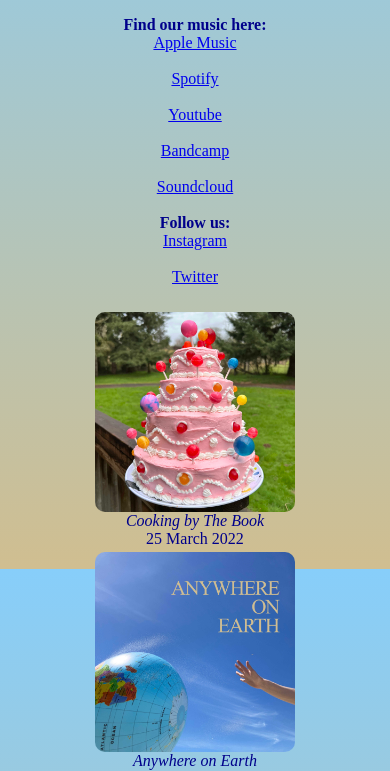
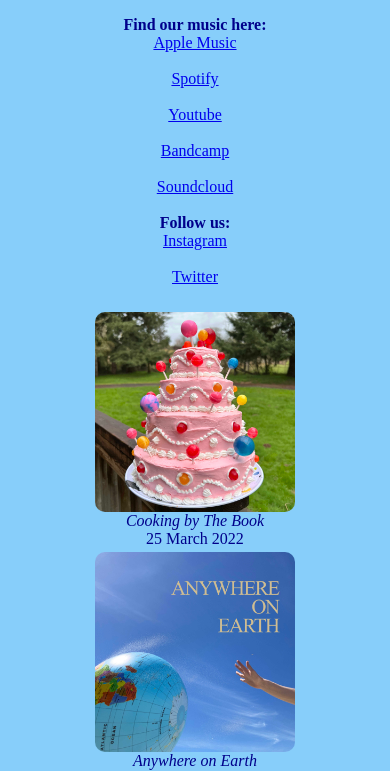
Before and after one commit to AnywhereOnEarth/website, a plain HTML site: page index.html in a window 390 px wide. Shown: the part 275-1046 px from the top of the page. Drawn offline with Linux system fonts and the light colour scheme.

Commit message:
revert background to solid to test mobile

```diff
--- a/style.css
+++ b/style.css
@@ -2,12 +2,13 @@ html,
 body {
     color: darkblue;
     text-align: center;
-    background: linear-gradient(lightskyblue, #d0be90);
+    /* background: linear-gradient(lightskyblue, #d0be90); */
+    background-color: lightskyblue;
     min-height: 100%;
     margin: 0;
     padding: 0;
-    background-repeat: no-repeat;
-    background-attachment: fixed;
+    /* background-repeat: no-repeat; */
+    /* background-attachment: fixed; */
 
 }
 
```
